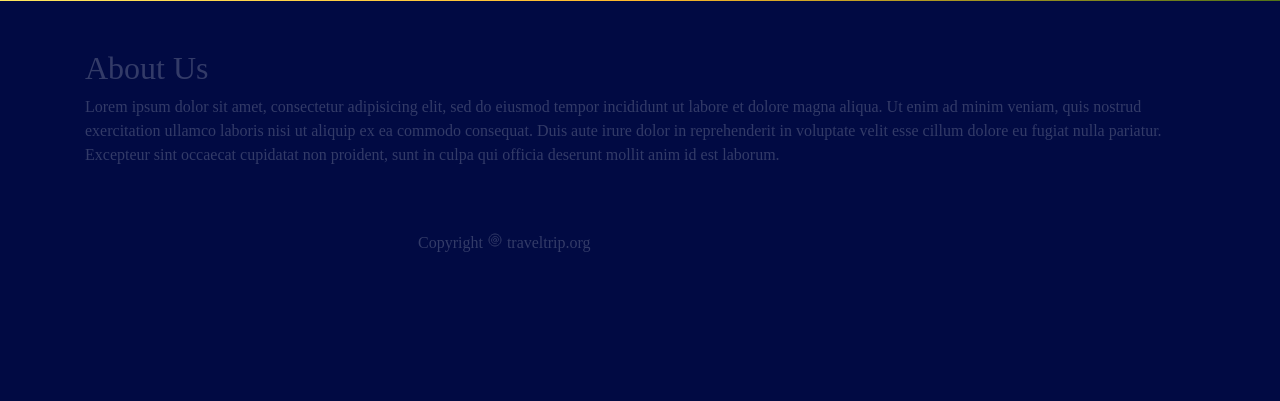
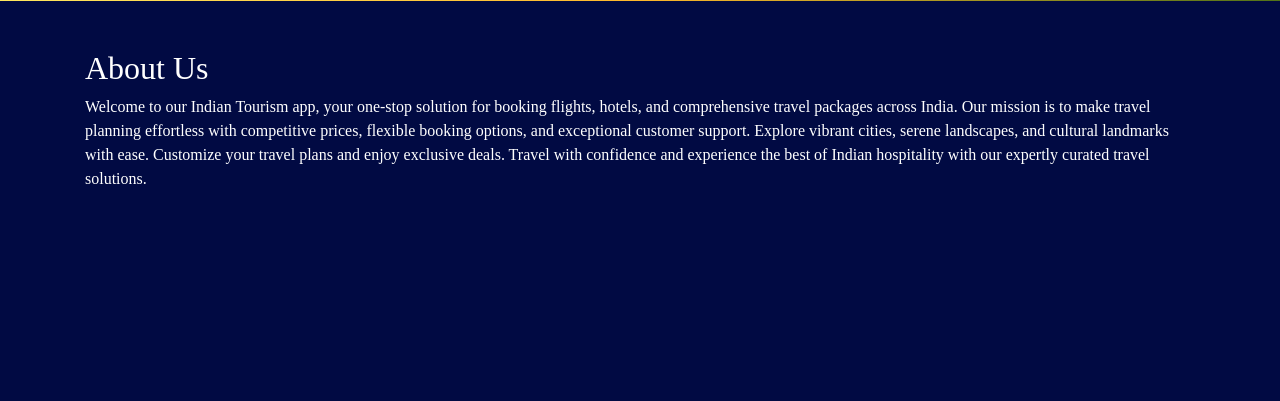
Before and after one commit to Yaswanth3333/Tourismindian, a Django app: page / in a window 1280 px wide; the page is wider, and only the part inside the window is pictured. Shown: the part 2399-2800 px from the top of that part. Run offline with Django 3.2, Linux system fonts and the light colour scheme; some libraries are stand-ins or nearby versions; some web fonts are replaced.

Commit message:
Updated the home page

```diff
--- a/templates/index.html
+++ b/templates/index.html
@@ -87,7 +87,9 @@
 <div class="main-one">
   <div class="container">
     <h1 class="display-4 f-title">F L I G H T S</h1><br><br>
-    <p class="f-para">Lorem ipsum dolor sit amet, consectetur adipisicing elit, sed do eiusmod tempor incididunt ut labore et dolore magna aliqua. Ut enim ad minim veniam, quis nostrud exercitation ullamco laboris nisi ut aliquip ex ea commodo consequat. Duis aute irure dolor in reprehenderit in voluptate velit esse cillum dolore eu fugiat nulla pariatur. Excepteur sint occaecat cupidatat non proident, sunt in culpa qui officia deserunt mollit anim id est laborum.</p>
+    <p class="f-para">
+      Discover a world of travel with our extensive flight options. We offer competitive prices, flexible booking, and 24/7 customer support to ensure a seamless travel experience. Compare flights from hundreds of airlines and thousands of destinations. Enjoy exclusive deals and promotions by signing up for our newsletter. Access detailed destination guides, comprehensive travel insurance, and convenient airport transfers. Book with confidence and start your journey today!
+    </p>
     <br>  <a href="{% url 'flights' %}" class="f-btn btn btn-primary">F L Y ! !</a><br>
 
   </div>
@@ -98,7 +100,9 @@
 <div class="main-two">
   <div class="container">
     <h1 class="display-4 h-title">H O T E L S</h1><br><br>
-    <p class="h-para">Lorem ipsum dolor sit amet, consectetur adipisicing elit, sed do eiusmod tempor incididunt ut labore et dolore magna aliqua. Ut enim ad minim veniam, quis nostrud exercitation ullamco laboris nisi ut aliquip ex ea commodo consequat. Duis aute irure dolor in reprehenderit in voluptate velit esse cillum dolore eu fugiat nulla pariatur. Excepteur sint occaecat cupidatat non proident, sunt in culpa qui officia deserunt mollit anim id est laborum.</p>
+    <p class="h-para">
+      Find the perfect stay with our extensive range of hotel options. We offer competitive prices, flexible booking, and 24/7 customer support to ensure a seamless experience. Choose from thousands of hotels worldwide, from luxury resorts to budget-friendly accommodations. Enjoy exclusive deals and promotions by signing up for our newsletter. Access detailed hotel reviews, comprehensive travel insurance, and convenient transportation options. Book with confidence and start your journey today!
+    </p>
     <br> <div class="button-one">
 
      <a href="{% url 'hotels' %}" class="h-btn btn btn-primary">B O O K</a><br>
@@ -114,9 +118,10 @@
 <div class="footer">
   <div class="container">
     <br><br>
-  <h2 class="footer-title">About Us</h2>
-  <p class="footer-para">Lorem ipsum dolor sit amet, consectetur adipisicing elit, sed do eiusmod tempor incididunt ut labore et dolore magna aliqua. Ut enim ad minim veniam, quis nostrud exercitation ullamco laboris nisi ut aliquip ex ea commodo consequat. Duis aute irure dolor in reprehenderit in voluptate velit esse cillum dolore eu fugiat nulla pariatur. Excepteur sint occaecat cupidatat non proident, sunt in culpa qui officia deserunt mollit anim id est laborum.</p>
-  <br><br><p class="footer-para copy">Copyright <ion-icon name="at-circle-outline"></ion-icon> traveltrip.org</p>
+  <h2 class="footer-title" style="color: white;">About Us</h2>
+  <p class="footer-para" style="color: white;">
+    Welcome to our Indian Tourism app, your one-stop solution for booking flights, hotels, and comprehensive travel packages across India. Our mission is to make travel planning effortless with competitive prices, flexible booking options, and exceptional customer support. Explore vibrant cities, serene landscapes, and cultural landmarks with ease. Customize your travel plans and enjoy exclusive deals. Travel with confidence and experience the best of Indian hospitality with our expertly curated travel solutions.
+  </p>
   </div>
 </div>
   {% endblock %}
```
